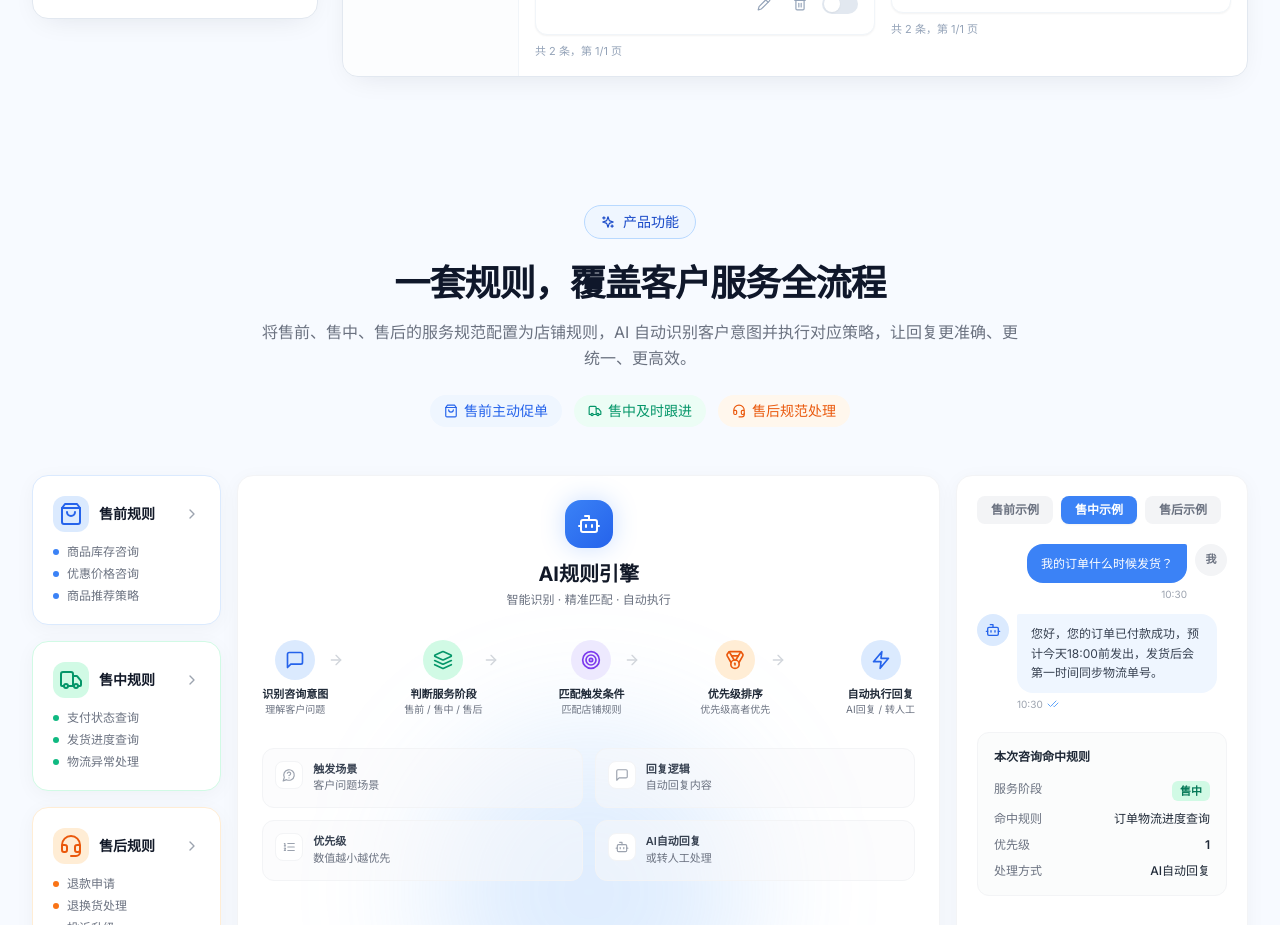
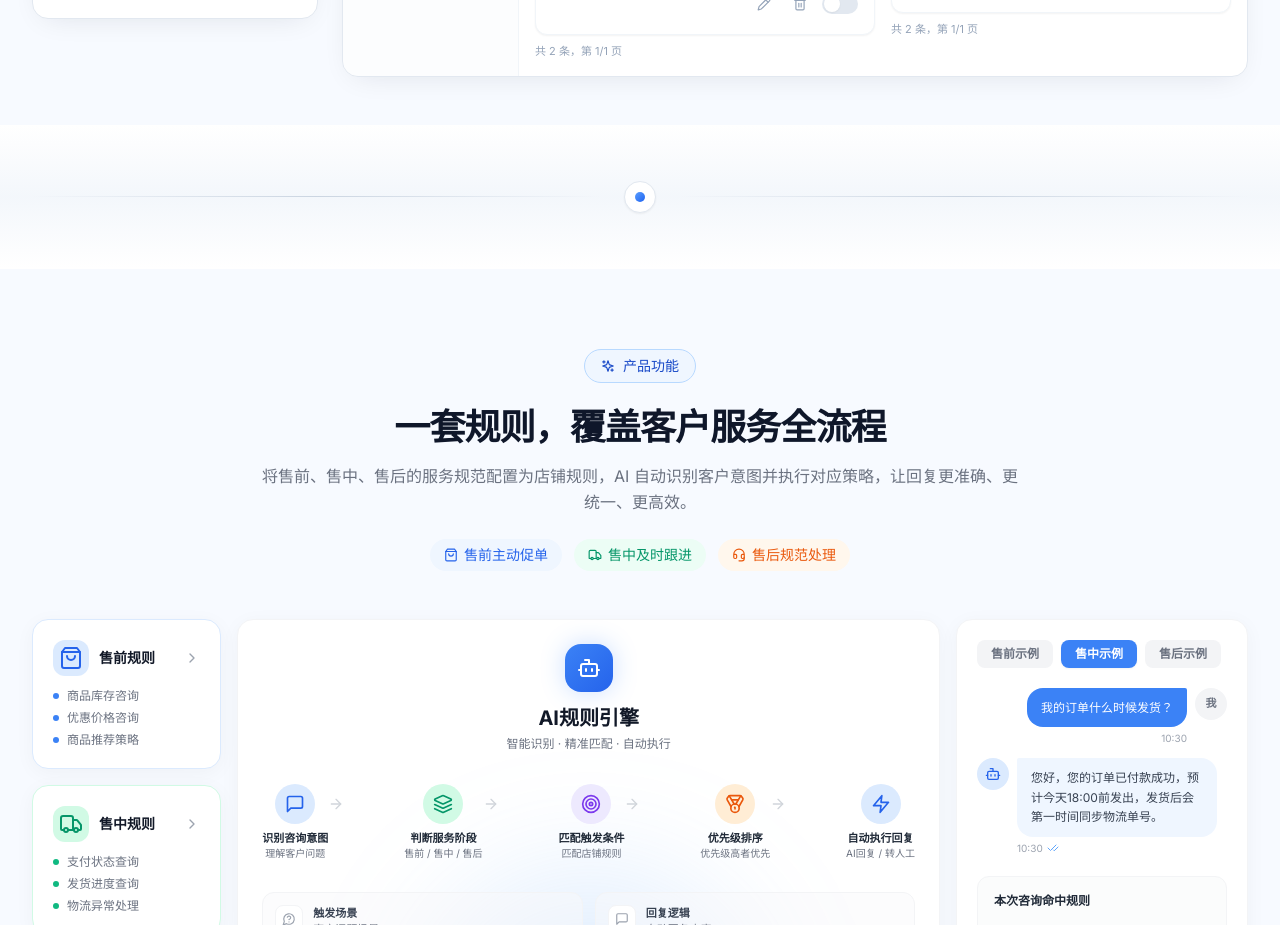
Before and after one commit to jessieoversea09/AI-CS, a React (Vite) app: page /features in a window 1280 px wide. Shown: the part 3220-4145 px from the top of the page. Built offline with nearby package versions, Linux system fonts and the light colour scheme.

Commit message:
Updated FeaturesPage.tsx

```diff
--- a/src/pages/FeaturesPage.tsx
+++ b/src/pages/FeaturesPage.tsx
@@ -425,6 +425,20 @@ export default function FeaturesPage() {
         </div>
       </section>
 
+      {/* ── 区块分界线 ── */}
+      <div className="relative py-10 sm:py-14 overflow-hidden">
+        {/* 渐变背景条带 */}
+        <div className="absolute inset-0 bg-gradient-to-b from-white via-slate-100/60 to-white pointer-events-none" />
+        {/* 横向装饰线 */}
+        <div className="relative mx-auto max-w-7xl px-4 sm:px-6 lg:px-8 flex items-center gap-6">
+          <div className="flex-1 h-px bg-gradient-to-r from-transparent via-slate-300 to-transparent" />
+          <span className="shrink-0 grid place-items-center w-8 h-8 rounded-full border border-slate-200 bg-white shadow-sm">
+            <span className="w-2.5 h-2.5 rounded-full bg-gradient-to-br from-brand-400 to-brand-600" />
+          </span>
+          <div className="flex-1 h-px bg-gradient-to-r from-transparent via-slate-300 to-transparent" />
+        </div>
+      </div>
+
       {/* ── AI 规则引擎 展示页（最后一页）── */}
       <AIRulesEngine />
 
```
